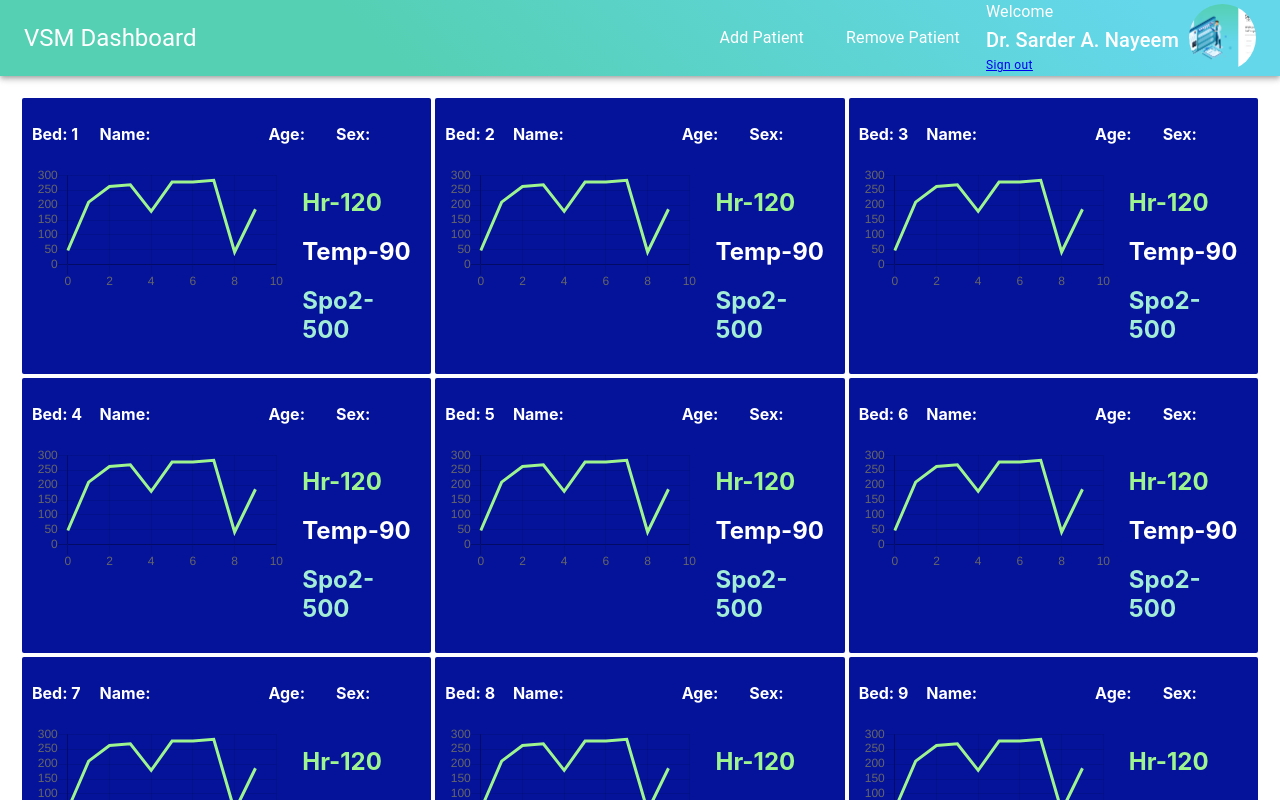
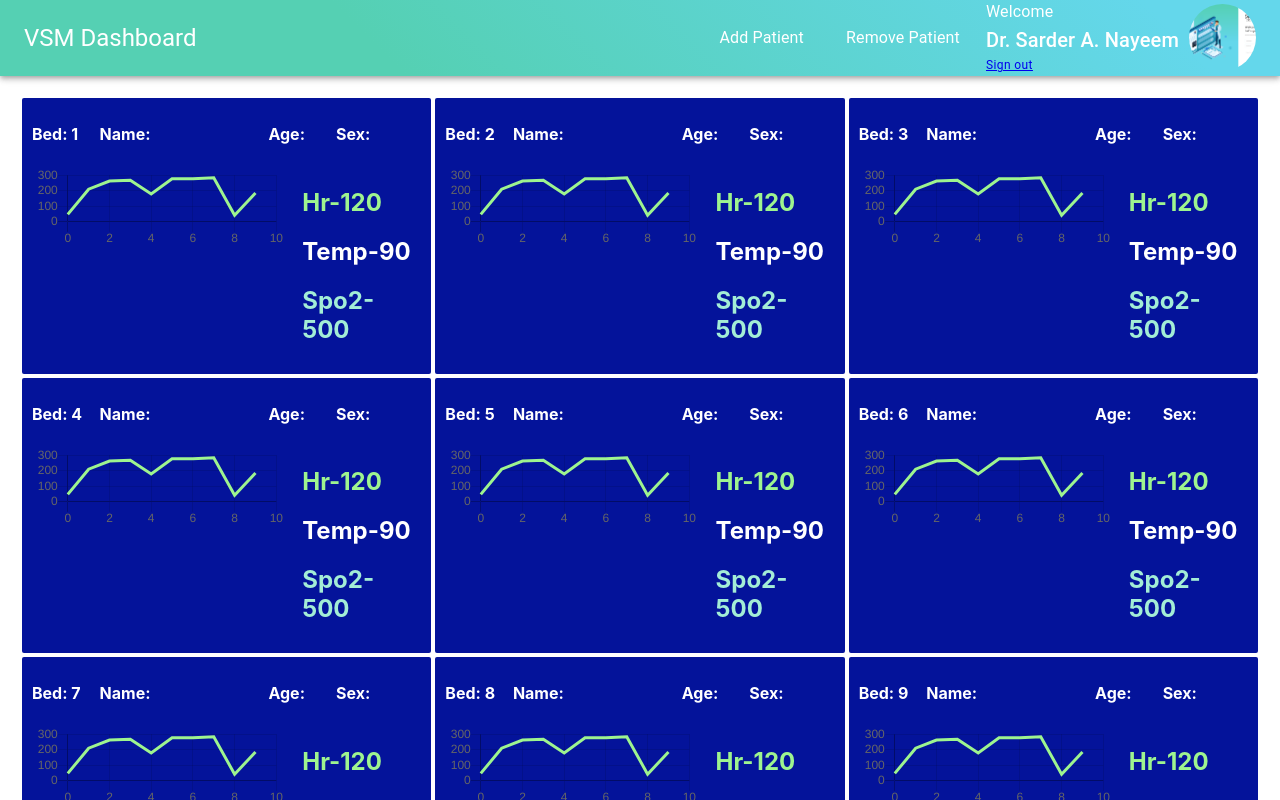
Before and after one commit to AbrarChowdhury/vsm-FrontEnd-digitalOcean, a React (Create React App) app: page /dashboard in a window 1280 px wide. Shown: the top 800 px of the page. Built offline with nearby package versions, Linux system fonts and the light colour scheme; no server answers.

Commit message:
Charts height adjusted

```diff
--- a/src/App.js
+++ b/src/App.js
@@ -1,7 +1,7 @@
 import {Patient} from './components';
 import Dashboard from './pages/dashboard/dashboard'
 import LandingPage from './pages/landingPage/landingPage.component'
-import AddPatientForm from './pages/addPatientForm/addPatientForm.component'
+import AddPatientForm from './components/patient/addPatientForm.component'
 import { BrowserRouter as Router,Switch,Route } from "react-router-dom";
 import './App.css';
 
--- a/src/components/chart/chart.component.jsx
+++ b/src/components/chart/chart.component.jsx
@@ -22,6 +22,7 @@ function Chart() {
     return (
         <div className='Line'>
             <Scatter
+                height={100}
                 data= {data}
                 options={config.options}
             />
--- a/src/components/patient/patient.component.jsx
+++ b/src/components/patient/patient.component.jsx
@@ -2,7 +2,7 @@ import React, { useState, useEffect } from 'react'
 import { useParams } from "react-router-dom";
 import Grid from '@material-ui/core/Grid'
 import { createStyles, makeStyles, Theme } from '@material-ui/core/styles'
-import UpdatePatientForm from '../updatePatientForm/updatePatientForm.component'
+import UpdatePatientForm from './updatePatientForm.component'
 import io from "socket.io-client";
 import DeleteButton from "../deleteButton/deleteButton"
 import './patient.styles.scss'
```
Also changed, not shown: src/components/patient/addPatientForm.component.jsx (renamed from src/pages/addPatientForm/addPatientForm.component.jsx), src/components/patient/updatePatientForm.component.jsx (renamed from src/components/updatePatientForm/updatePatientForm.component.jsx), 1 other file (tests, documents, lock files or other folders).
